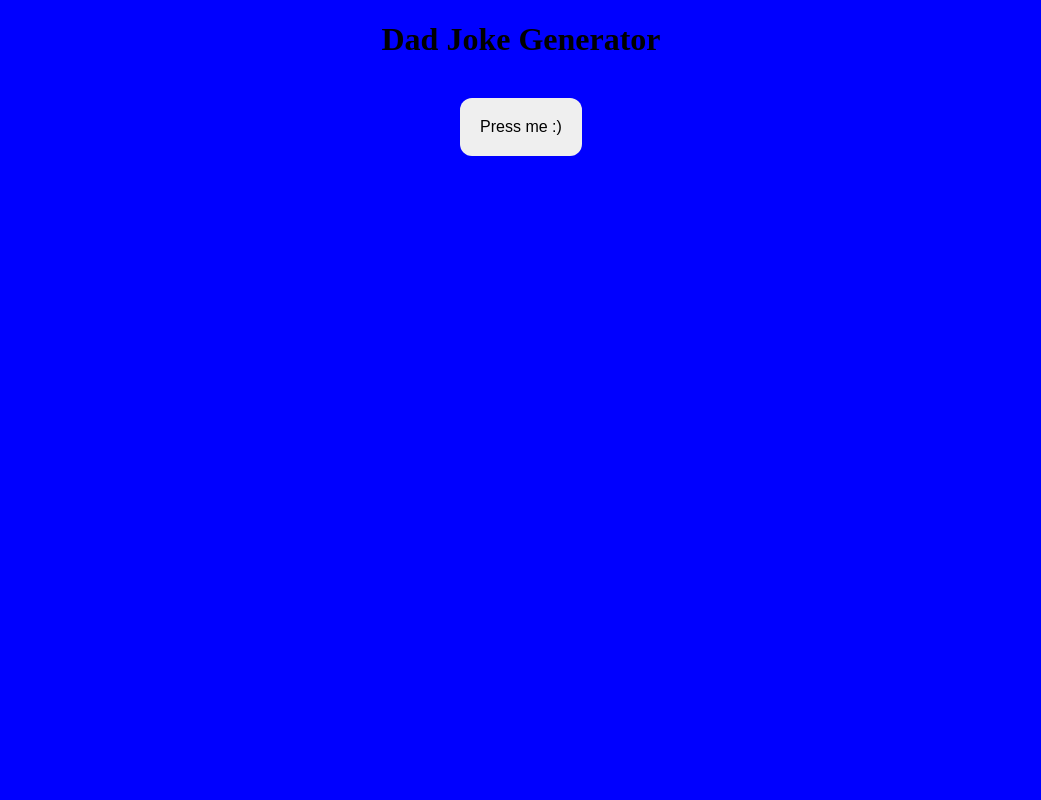
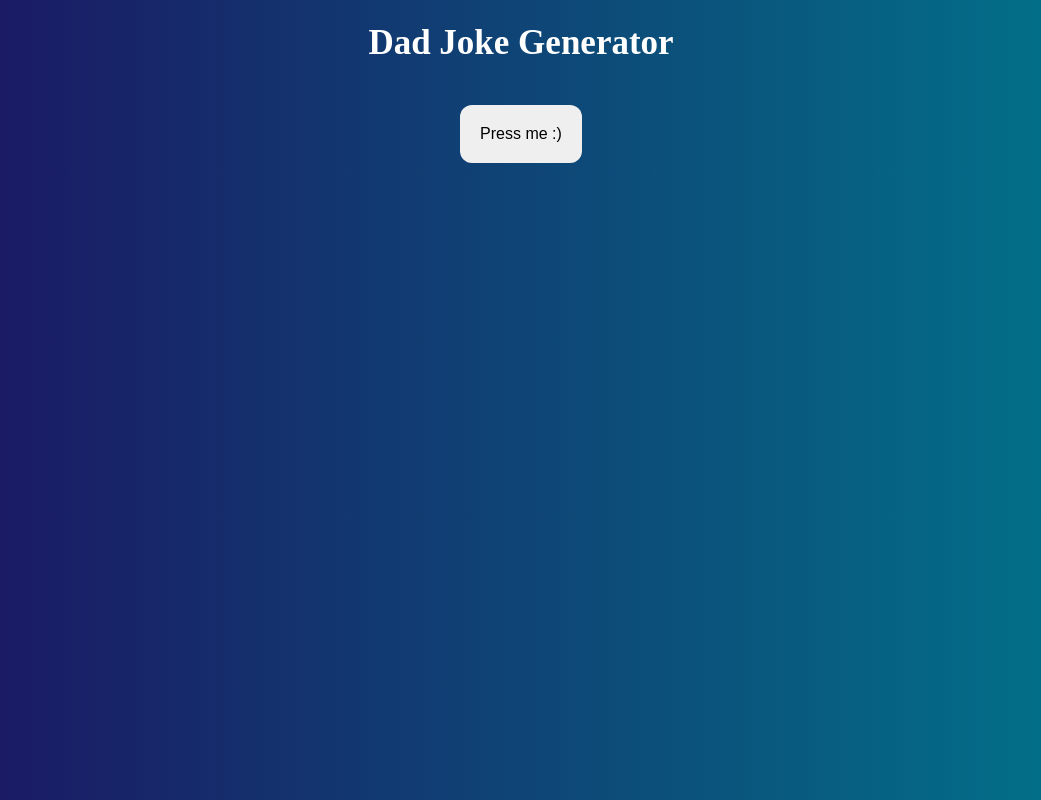
Before and after one commit to BRoberts98/DadJokeGen, a plain HTML site: page index.html in a window 1280 px wide. Shown: the whole page, without its empty margins (119-1160 px from the left). Drawn offline with Linux system fonts and the light colour scheme.

Commit message:
Update styles.css

```diff
--- a/styles.css
+++ b/styles.css
@@ -1,13 +1,17 @@
 body{
-    background-color: blue;
+    background: linear-gradient(to right, #1D1160, #00788C);
 }
 
 h1 {
 text-align: center;
+font-size: 35px;
+color: white;
 }
 
 #quoteDisplay{
     text-align: center;
+    font-size: 35px;
+    color: white;
 }
 
 button{
```
